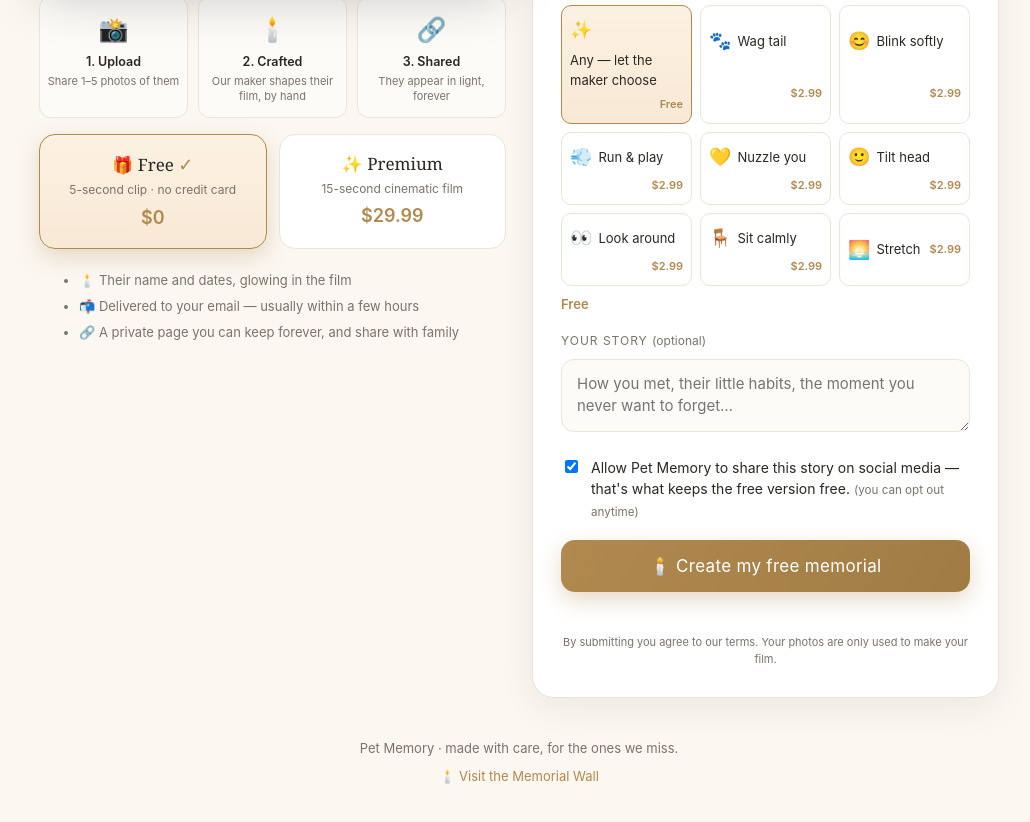
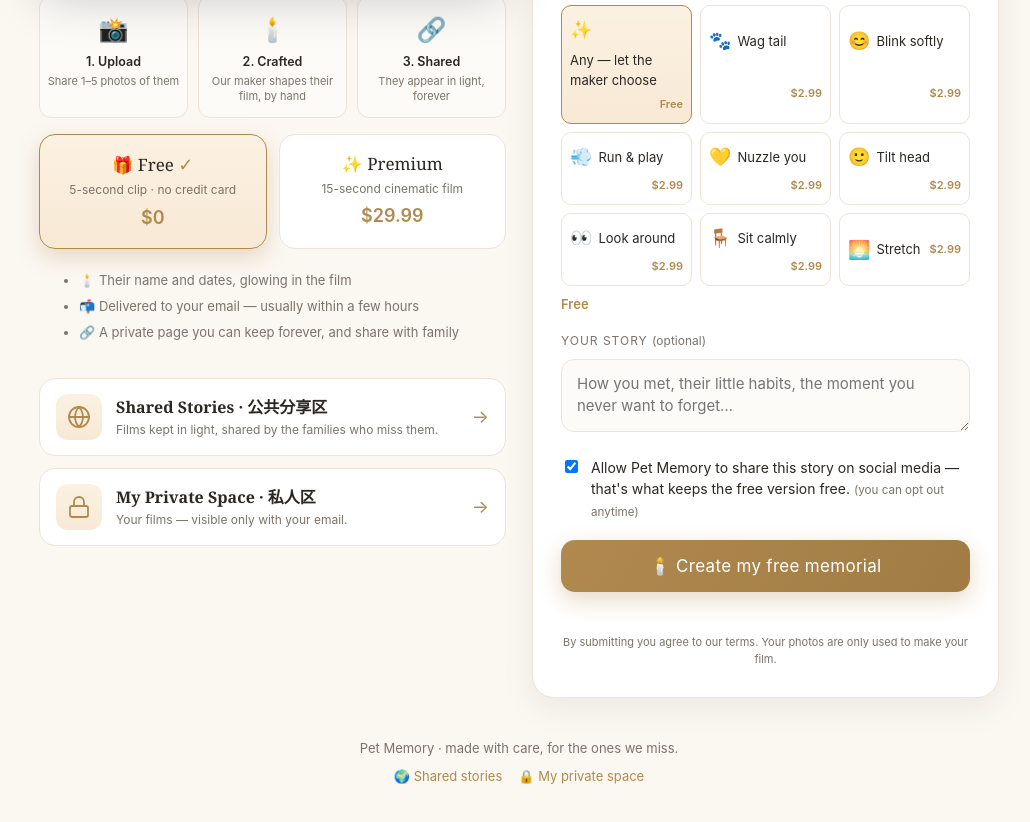
Before and after one commit to PetMemory/petmemory-server, a website: page public/index.html in a window 1280 px wide. Shown: the part 677-1499 px from the top of the page, without its empty margins (121-1151 px from the left). Drawn offline with Linux system fonts and the light colour scheme.

Commit message:
Add files via upload

```diff
--- a/public/index.html
+++ b/public/index.html
@@ -77,6 +77,20 @@
   .tier .check{color:var(--gold);font-size:18px}
   .benefit{color:var(--muted);font-size:13px;margin-top:16px;line-height:1.7}
   .benefit li{margin:4px 0}
+
+  /* two areas entry cards (public sharing + private space) */
+  .areas{display:grid;gap:12px;margin-top:18px}
+  .area{display:flex;align-items:center;gap:14px;padding:15px 16px;border:1px solid var(--line);border-radius:16px;
+    background:#fff;text-decoration:none;color:var(--ink);transition:.22s}
+  .area:hover{border-color:var(--gold);box-shadow:0 8px 22px rgba(176,137,79,.18);transform:translateY(-2px)}
+  .area .aic{width:46px;height:46px;flex:none;display:flex;align-items:center;justify-content:center;
+    border-radius:12px;background:linear-gradient(180deg,#FBF1E2,#F8E9D5);color:var(--gold)}
+  .area .aic svg{width:24px;height:24px}
+  .area .abody{flex:1;min-width:0}
+  .area .at{display:block;font-family:'Playfair Display',Georgia,serif;font-size:16px;font-weight:600}
+  .area .ad{display:block;font-size:12px;color:var(--muted);margin-top:2px;line-height:1.4}
+  .area .aarr{margin-left:auto;color:var(--gold);font-size:18px;flex:none}
+  @media(max-width:520px){.area .ad{font-size:11px}}
 
   /* how it works (left-column balance) */
   .how-steps{display:grid;grid-template-columns:1fr 1fr 1fr;gap:10px;margin-top:18px;text-align:center}
@@ -202,6 +216,19 @@
         <li>📬 Delivered to your email — usually within a few hours</li>
         <li>🔗 A private page you can keep forever, and share with family</li>
       </ul>
+
+      <div class="areas">
+        <a class="area" id="areaWall" href="#" target="_blank" rel="noopener">
+          <span class="aic"><svg viewBox="0 0 24 24" fill="none" stroke="currentColor" stroke-width="1.8" stroke-linecap="round" stroke-linejoin="round"><circle cx="12" cy="12" r="10"/><path d="M2 12h20M12 2a15.3 15.3 0 0 1 4 10 15.3 15.3 0 0 1-4 10 15.3 15.3 0 0 1-4-10 15.3 15.3 0 0 1 4-10z"/></svg></span>
+          <span class="abody"><span class="at">Shared Stories · 公共分享区</span><span class="ad">Films kept in light, shared by the families who miss them.</span></span>
+          <span class="aarr">→</span>
+        </a>
+        <a class="area" id="areaMy" href="#" target="_blank" rel="noopener">
+          <span class="aic"><svg viewBox="0 0 24 24" fill="none" stroke="currentColor" stroke-width="1.8" stroke-linecap="round" stroke-linejoin="round"><rect x="3" y="11" width="18" height="11" rx="2"/><path d="M7 11V7a5 5 0 0 1 10 0v4"/></svg></span>
+          <span class="abody"><span class="at">My Private Space · 私人区</span><span class="ad">Your films — visible only with your email.</span></span>
+          <span class="aarr">→</span>
+        </a>
+      </div>
     </div>
 
     <!-- RIGHT: form -->
@@ -300,7 +327,10 @@
 
   <footer>
     Pet Memory · made with care, for the ones we miss.
-    <div style="margin-top:8px"><a id="footWall" href="#" target="_blank" rel="noopener">🕯️ Visit the Memorial Wall</a></div>
+    <div style="margin-top:8px;display:flex;gap:16px;justify-content:center;flex-wrap:wrap">
+      <a id="footWall" href="#" target="_blank" rel="noopener">🌍 Shared stories</a>
+      <a id="footMy" href="#" target="_blank" rel="noopener">🔒 My private space</a>
+    </div>
   </footer>
 </div>
 
@@ -311,8 +341,11 @@
   var BACKEND="https://petmemory-server.onrender.com";   // deployed backend URL
   var state={photos:[],type:"cat",tier:"free",share:true,motions:[]};
 
-  if(BACKEND){ $("#footWall").href=BACKEND+"/wall"; $("#footWall").style.display="inline"; }
-  else $("#footWall").style.display="none";
+  if(BACKEND){ $("#footWall").href=BACKEND+"/wall"; $("#footWall").style.display="inline";
+    $("#footMy").href=BACKEND+"/my"; $("#footMy").style.display="inline";
+    $("#areaWall").href=BACKEND+"/wall"; $("#areaMy").href=BACKEND+"/my"; }
+  else { $("#footWall").style.display="none"; $("#footMy").style.display="none";
+    $("#areaWall").style.display="none"; $("#areaMy").style.display="none"; }
 
   // FIXED official demo video on the homepage preview — never syncs with customer videos.
   // To change this video, replace demo.mp4 (and keep the tag text below).
```
